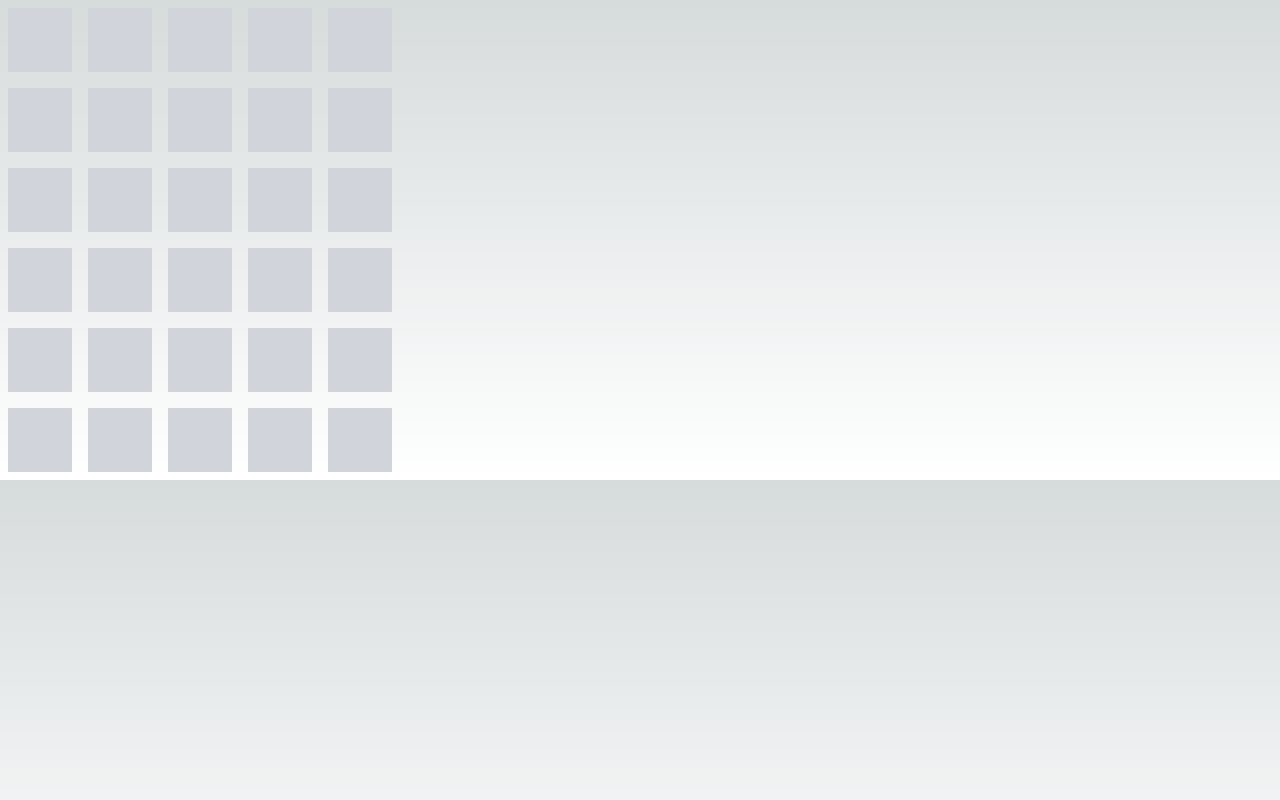
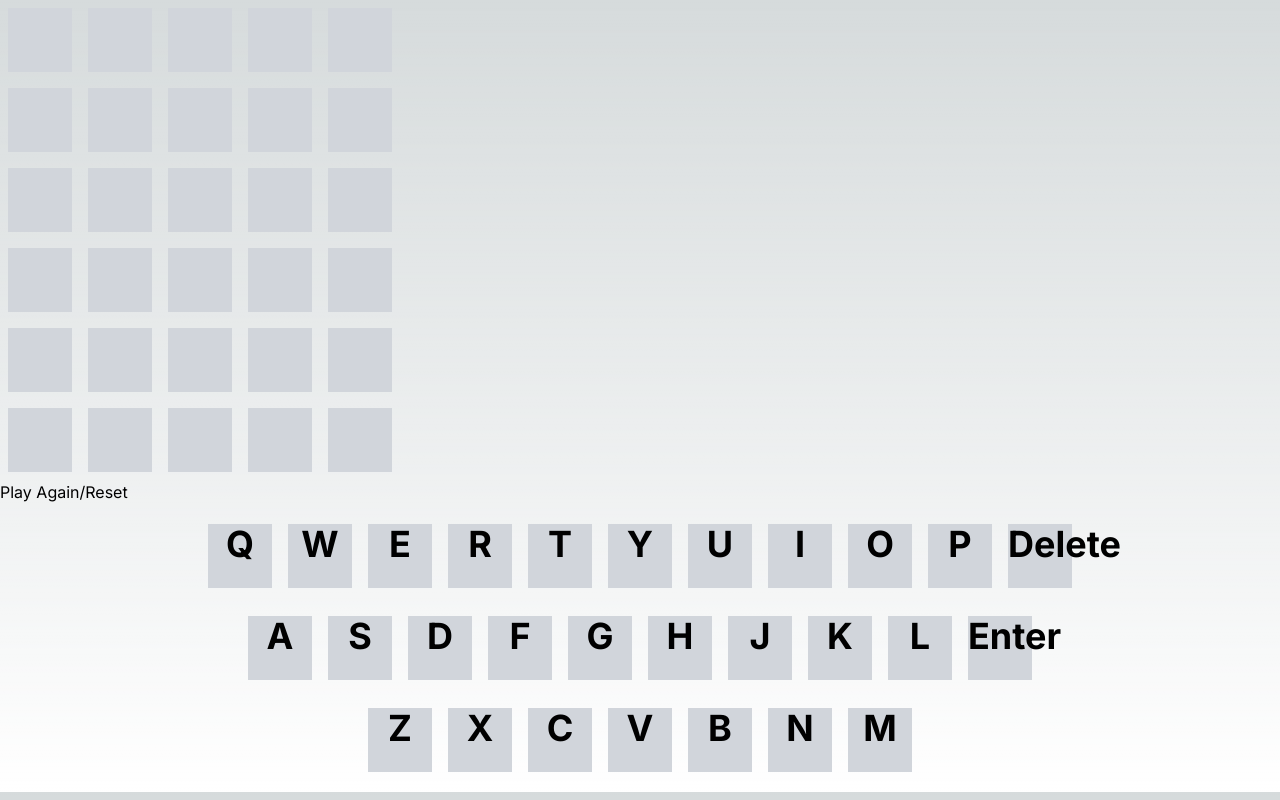
Before and after one commit to cschreger/Wordlebot-Typescript, a Next.js app: page / in a window 1280 px wide. Built offline with nearby package versions, Linux system fonts and the light colour scheme.

Commit message:
Basic structure of complete game run (FE )

```diff
--- a/app/components/Key.tsx
+++ b/app/components/Key.tsx
@@ -3,13 +3,27 @@
 interface KeyProps {
     value: string;
     status: string;
+    onTileClick: (letter: string) => void;
 }
 
 
-export default function Key({value, status}: KeyProps) {
+export default function Key({value, status, onTileClick}: KeyProps) {
+    const handleClick = (e: any) => {
+        const value = e.target.innerHTML;
+        onTileClick(value)
+    }
+
+    // const handleKeydown = (e: KeyboardEvent) => {
+    //     console.log(e.target.value);
+    // }
+
     return (
         <div
-            className={`${status == "guessed" ? "bg-green-700" : status === "wrongPos" ? "bg-yellow-400" : "bg-gray-300"} w-16 h-16 text-center text-4xl my-2 font-bold mx-2`}
+            className={
+                `${status == "guessed" ? "bg-green-700" : status === "wrongPos" ? "bg-yellow-400" : "bg-gray-300"}
+                w-16 h-16 text-center text-4xl my-2 font-bold mx-2`}
+            onClick={(e) => handleClick(e)}
+            // onKeyDown={(e) => handleKeydown(e)}
         >{value}</div>
     )
 };
--- /dev/null
+++ b/app/components/Keyboard.tsx
@@ -0,0 +1,33 @@
+'use client'
+import Key from "./Key";
+
+interface KeyboardProps {
+    onClick: (e: string) => void;
+    onSubmit: () => void;
+    onDelete: () => void;
+}
+
+export default function Keyboard({onClick, onSubmit, onDelete}: KeyboardProps) {
+    const letters = [
+        ['Q', 'W', 'E', 'R', 'T', 'Y', 'U', 'I', 'O', 'P', 'Delete'],
+        ['A', 'S', 'D', 'F', 'G', 'H', 'J', 'K', 'L', 'Enter'],
+        ['Z', 'X', 'C', 'V', 'B', 'N', 'M'],
+    ];
+
+    // const onLetterClick = (e) => {
+    //     if (e.code == "Enter") {
+    //         console.log('hit');
+    //     }
+    // }
+
+    return (
+        letters.map((row, i) => (
+           <div key={i} className="flex m-3 justify-center">
+              {row.map((letter, idx) => (
+                <Key key={idx} value={letter} onTileClick={onClick} status={"not_guessed"} className="m-4 p-4 w-16 h-16 text-center bg-gray-400" />
+              ))}
+           </div>
+        ))
+    )
+
+}
--- /dev/null
+++ b/app/components/Row.tsx
@@ -0,0 +1,25 @@
+'use client'
+import Key from './Key';
+
+interface RowProps {
+    rowLetters: RowLetter[];
+}
+
+interface RowLetter {
+    status: string,
+    value: string
+}
+
+export default function Row(turn: RowProps['rowLetters']) {
+
+    // console.log(Object.entries(rowLetters));
+    // console.log(rowLetters[0])
+    console.log(turn);
+    return (
+    <div>
+      {/* {turn.map((guess, idx) => (
+        //   <Key key={idx} value={guess.value} status={guess.status} handleTileClick={}/>
+      ))} */}
+    </div>
+    )
+}
--- a/app/page.tsx
+++ b/app/page.tsx
@@ -1,6 +1,7 @@
 'use client'
 import { useState, useEffect} from "react";
 import Key from "./components/Key";
+import Keyboard from "./components/Keyboard";
 
 interface Tile {
   value: string,
@@ -13,9 +14,12 @@ export default function Game() {
   const [rows, setRows] = useState<Row[]>([])
   const [currentGuess, setCurrentGuess] = useState('')
   const [currentTurn, setCurrentTurn] = useState(0);
-  // setCurrentGuess("A");
+  const [gameStatus, setGameStatus] = useState('Playing');
+  // use this for instructions modal etc??
+  const secretWord = "ADIEU";
+
   const handleReset = () => {
-    let temp: Row[] = [];
+    let init: Row[] = [];
     for (let i = 0; i < 6; i++) {
       const row: Row = [
         {
@@ -39,23 +43,87 @@ export default function Game() {
           status: "not_guessed",
         },
       ];
-      temp.push(row);
+      init.push(row);
     }
-    setRows(temp);
+    setRows(init);
     setCurrentTurn(0);
+    setCurrentGuess("");
+    setGameStatus("Playing");
   };
+
+  const handleTileClick = (letter: string) => {
+    if (gameStatus == "Win") return;
+
+    if (letter == 'Enter') {
+      currentGuess.length < 5 ? console.log("Guess must be completed first!") : validateUserLetters(currentGuess)
+    } else if (letter == "Delete") {
+      console.log(letter);
+      debugger
+      setCurrentGuess(currentGuess.slice(0, currentGuess.length - 1))
+    }
+    if (currentGuess.length >= 5) return;
+    setCurrentGuess(currentGuess + letter);
+    console.log(letter)
+  }
+
+  const handleSubmit = () => {
+    validateUserGuess(currentGuess);
+  }
+
+
+  const validateUserGuess = (guess: string) => {
+    if (guess == secretWord) {
+      console.log("Holy motherfucking shit, Batman!!");
+    } else {
+      console.log("U dumb.")
+      validateUserLetters(currentGuess)
+      setCurrentTurn(currentTurn + 1);
+      setCurrentGuess("");
+    }
+  }
+
+  const validateUserLetters = (currentGuess: string) => {
+    let currentRow = rows[currentTurn]
+    for (let i = 0; i < currentGuess.length; i++) {
+      if (!secretWord.includes(currentGuess[i])) {
+        currentRow[i].status = "not_present"
+      } else if (secretWord[i] == currentGuess[i]) {
+        currentRow[i].status = "guessed"
+      } else if (secretWord.includes(currentGuess[i])) {
+        currentRow[i].status = "wrongPos"
+      }
+    }
+
+    checkGameStatus()
+  }
+
+  const checkGameStatus = () => {
+    if (currentGuess == secretWord) {
+      setGameStatus("Win");
+    } else {
+      setCurrentTurn(currentTurn + 1);
+      setCurrentGuess("");
+    }
+  }
+
+  const handleDelete = () => {
+    setCurrentGuess(currentGuess.slice(0, currentGuess.length-1))
+  }
 
   useEffect(() => {
     handleReset()
   },[]);
 
   useEffect(() => {
-    if (rows.length === 0) return;
+    if (rows.length === 0 || gameStatus == "Win") return;
 
     let currentRow = rows[currentTurn];
+    debugger
     for (let i = 0; i < currentRow.length; i++) {
       if (currentGuess[i]) {
         currentRow[i].value = currentGuess[i];
+      } else {
+        currentRow[i].value = '';
       }
     }
     setRows([...rows]);
@@ -68,10 +136,23 @@ export default function Game() {
     {rows.map((turn, i) => (
       <div key={i} className="col-span-6 flex">
       {turn.map((guess, idx) => (
-          <Key key={idx} value={guess.value} status={guess.status} />
+          <Key key={idx} value={guess.value} status={guess.status} onTileClick={handleTileClick}/>
       ))}
       </div>
     ))}
+
+    <button
+      onClick={handleReset}
+     >Play Again/Reset
+     </button>
+    </div>
+
+    <div className="keyboard-container">
+      <Keyboard
+        onClick={handleTileClick}
+        onSubmit={handleSubmit}
+        onDelete={handleDelete}
+      />
     </div>
     </>
   )
```
